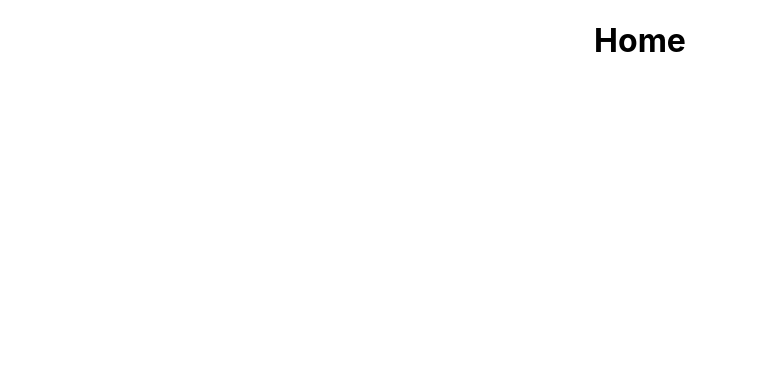
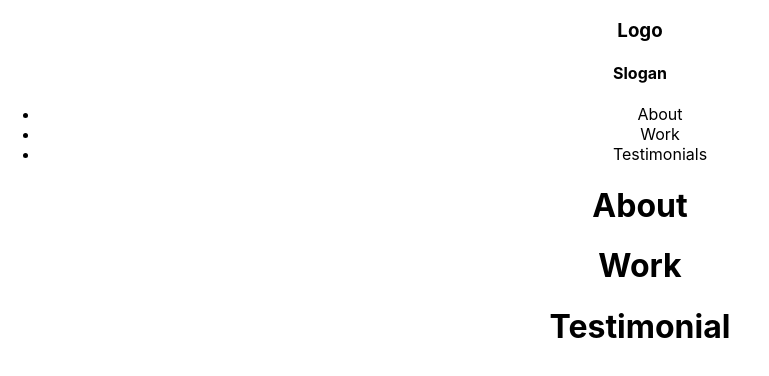
Before and after one commit to ideascomealive/react-router-demo, a React (Create React App) app: page / in a window 1280 px wide. Shown: the top 376 px of the page, without its empty margins (0-769 px from the left). Built offline with nearby package versions, Linux system fonts and the light colour scheme.

Commit message:
02 pages no routing

```diff
--- a/src/About.js
+++ b/src/About.js
@@ -1 +1,12 @@
-About.js
+import React from 'react';
+import './App.css';
+
+function About() {
+  return (
+    <div>
+      <h1>About</h1>
+    </div>
+  );
+}
+
+export default About;
--- a/src/App.js
+++ b/src/App.js
@@ -1,10 +1,17 @@
 import React from 'react';
 import './App.css';
+import Nav from './Nav';
+import About from './About';
+import Work from './Work';
+import Testimonial from './Testimonial';
 
 function App() {
   return (
     <div className="App">
-      <h1>Home</h1>
+      <Nav />
+      <About />
+      <Work />
+      <Testimonial />
     </div>
   );
 }
```
